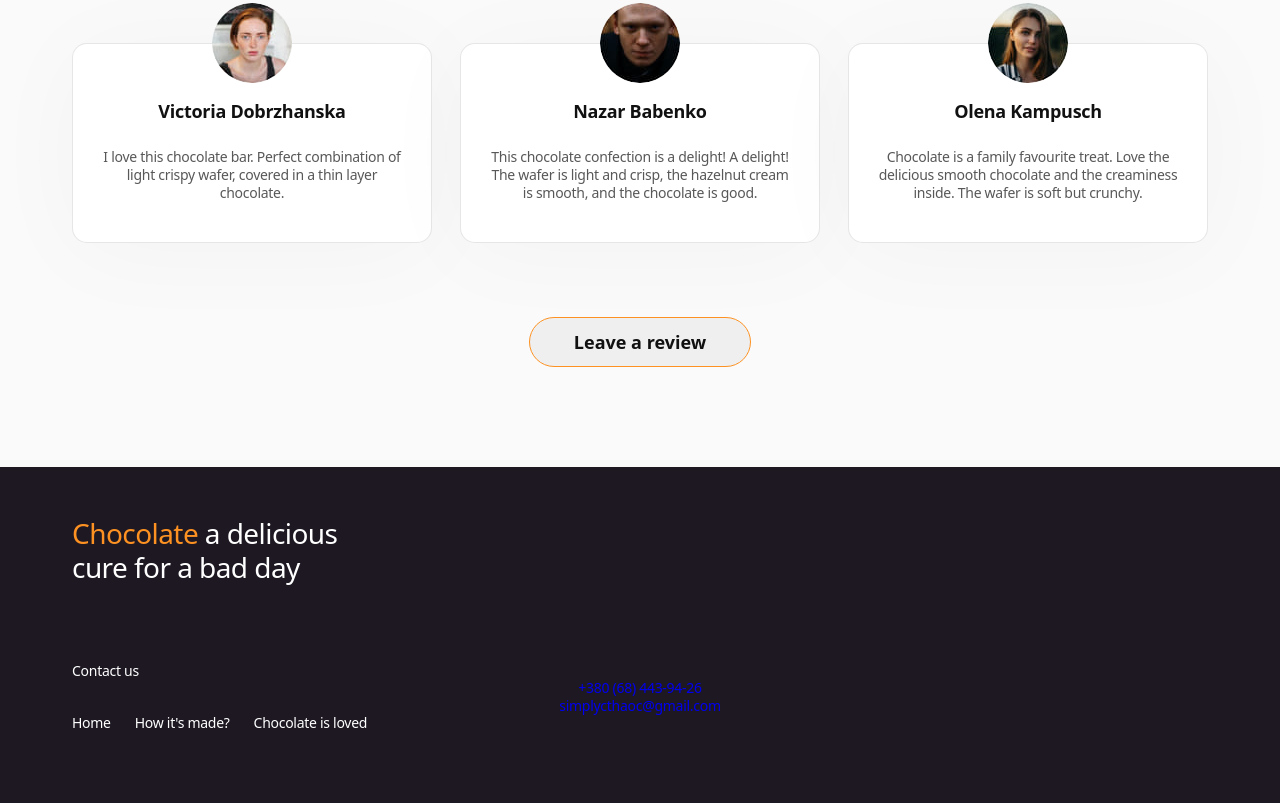
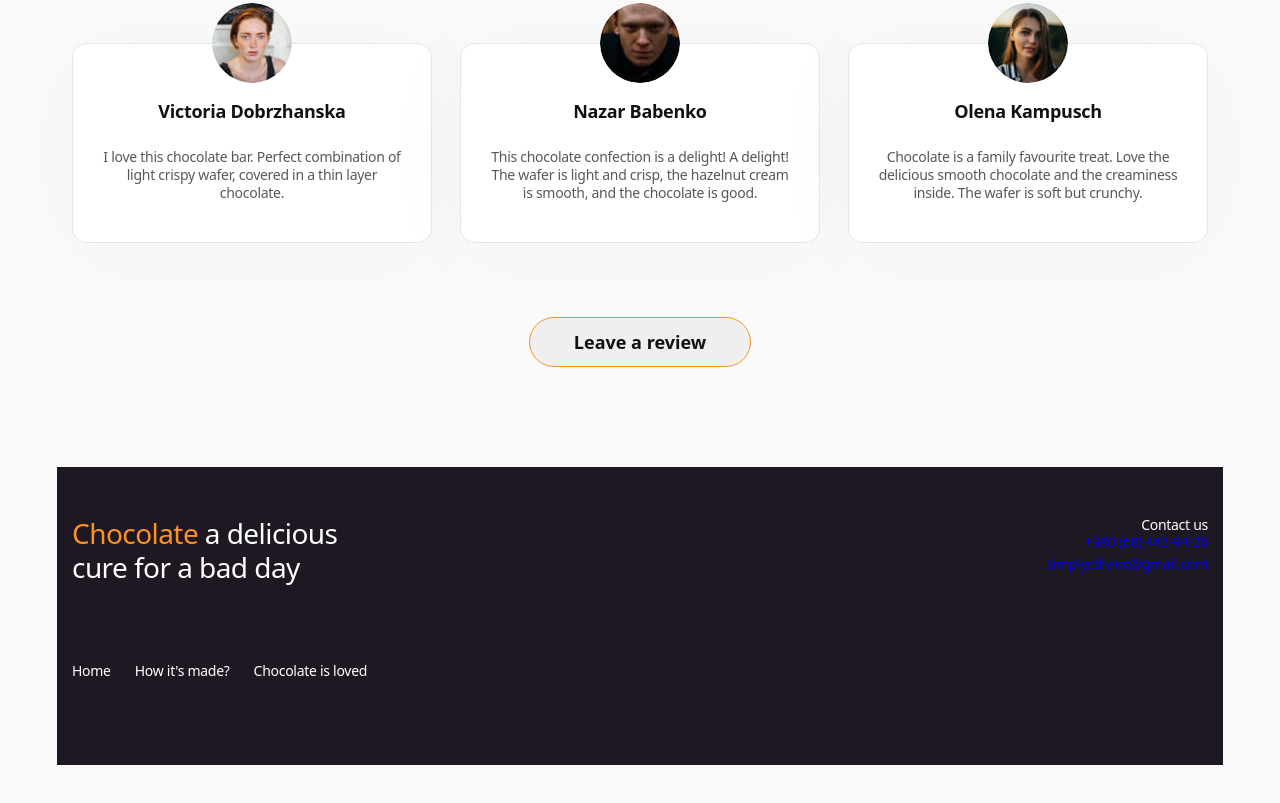
Before and after one commit to dina-stepanchuk/chocolate-proj, a plain HTML site: page index.html in a window 1280 px wide. Shown: the part 2271-3074 px from the top of the page. After the commit the page ends 3036 px from the top, so only its background shows below. Drawn offline with nearby package versions, Linux system fonts and the light colour scheme.

Commit message:
Save footer

```diff
--- a/css/styles.css
+++ b/css/styles.css
@@ -399,10 +399,16 @@ button {
 
 /*---------Footer---------*/
 
-.footer {
+.footer .container {
   padding-top: 50px;
   padding-bottom: 86px;
   background-color: #1e1823;
+}
+
+.footer .container {
+  display: flex;
+  justify-content: space-between;
+  align-items: flex-start;
 }
 
 .footer-title {
@@ -431,17 +437,15 @@ button {
 .footer-contacts {
 }
 .footer-contact-list {
+  display: flex;
+  flex-direction: column;
+  gap: 4px;
 }
 .footer-contact-item {
   font-size: 14px;
   line-height: 1.29;
   letter-spacing: -0.02em;
-  text-align: center;
   color: #ffffff;
-}
-.footer-navigation {
-  display: flex;
-  align-items: center;
 }
 
 .footer-address {
@@ -460,6 +464,14 @@ button {
   font-size: 14px;
   line-height: 1.14286;
   letter-spacing: -0.02em;
-  color: var(--white);
+
   color: #ffffff;
 }
+
+.footer-left {
+  display: flex;
+  flex-direction: column;
+}
+.footer-right {
+  text-align: right;
+}
--- a/index.html
+++ b/index.html
@@ -266,11 +266,26 @@
     <!--Footer-->
     <footer class="footer">
       <div class="container">
-        <p class="footer-title">
-          <span class="footer-title-orange">Chocolate</span> a delicious cure
-          for a bad day
-        </p>
-        <div class="footer-adress">
+        <div class="footer-left">
+          <p class="footer-title">
+            <span class="footer-title-orange">Chocolate</span> a delicious cure
+            for a bad day
+          </p>
+          <nav class="footer-navigation" aria-label="Footer Navigation">
+            <ul class="footer-nav-list">
+              <li class="footer-nav-item">
+                <a class="footer-menu-link" href="#">Home</a>
+              </li>
+              <li class="footer-nav-item">
+                <a class="footer-menu-link" href="#">How it's made?</a>
+              </li>
+              <li class="footer-nav-item">
+                <a class="footer-menu-link" href="#">Chocolate is loved</a>
+              </li>
+            </ul>
+          </nav>
+        </div>
+        <div class="footer-right">
           <p class="footer-contact-text">Contact us</p>
           <address class="footer-contacts">
             <ul class="footer-contact-list">
@@ -285,19 +300,6 @@
             </ul>
           </address>
         </div>
-        <nav class="footer-navigation" aria-label="Footer Navigation">
-          <ul class="footer-nav-list">
-            <li class="footer-nav-item">
-              <a class="footer-menu-link" href="#">Home</a>
-            </li>
-            <li class="footer-nav-item">
-              <a class="footer-menu-link" href="#">How it's made?</a>
-            </li>
-            <li class="footer-nav-item">
-              <a class="footer-menu-link" href="#">Chocolate is loved</a>
-            </li>
-          </ul>
-        </nav>
       </div>
     </footer>
   </body>
```
